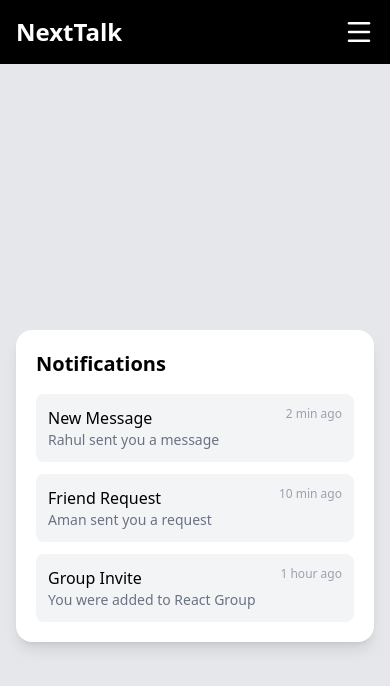
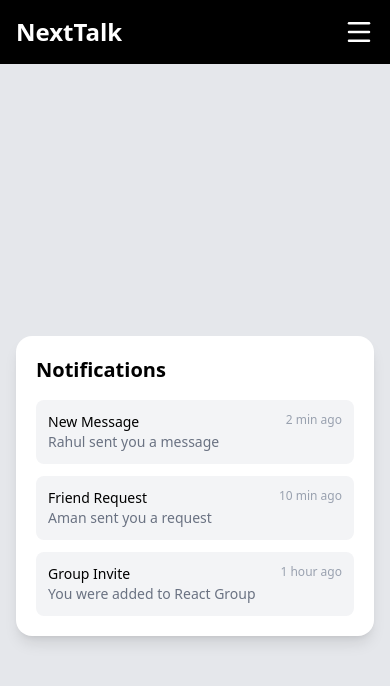
Before and after one commit to gauravkumar2005/NextTalk, a Next.js app: page /notification in a window 390 px wide. Shown: the top 686 px of the page. Built offline with nearby package versions, Linux system fonts and the light colour scheme.

Commit message:
make notification page responsive

```diff
--- a/app/notification/page.js
+++ b/app/notification/page.js
@@ -36,10 +36,10 @@ export default function NotificationsPage() {
           {notifications.map((item) => (
             <div
               key={item.id}
-              className="p-3 sm:p-4 bg-gray-100 rounded-lg hover:bg-gray-200 transition flex justify-between items-start"
+              className="p-3 sm:p-4 bg-gray-100 rounded-lg hover:bg-gray-200 transition flex justify-between items-start gap-3"
             >
               <div>
-                <p className="font-medium">{item.title}</p>
+                <p className="font-medium text-sm sm:text-base">{item.title}</p>
                 <p className="text-sm text-gray-500">{item.desc}</p>
               </div>
               <span className="text-xs text-gray-400">{item.time}</span>
```
